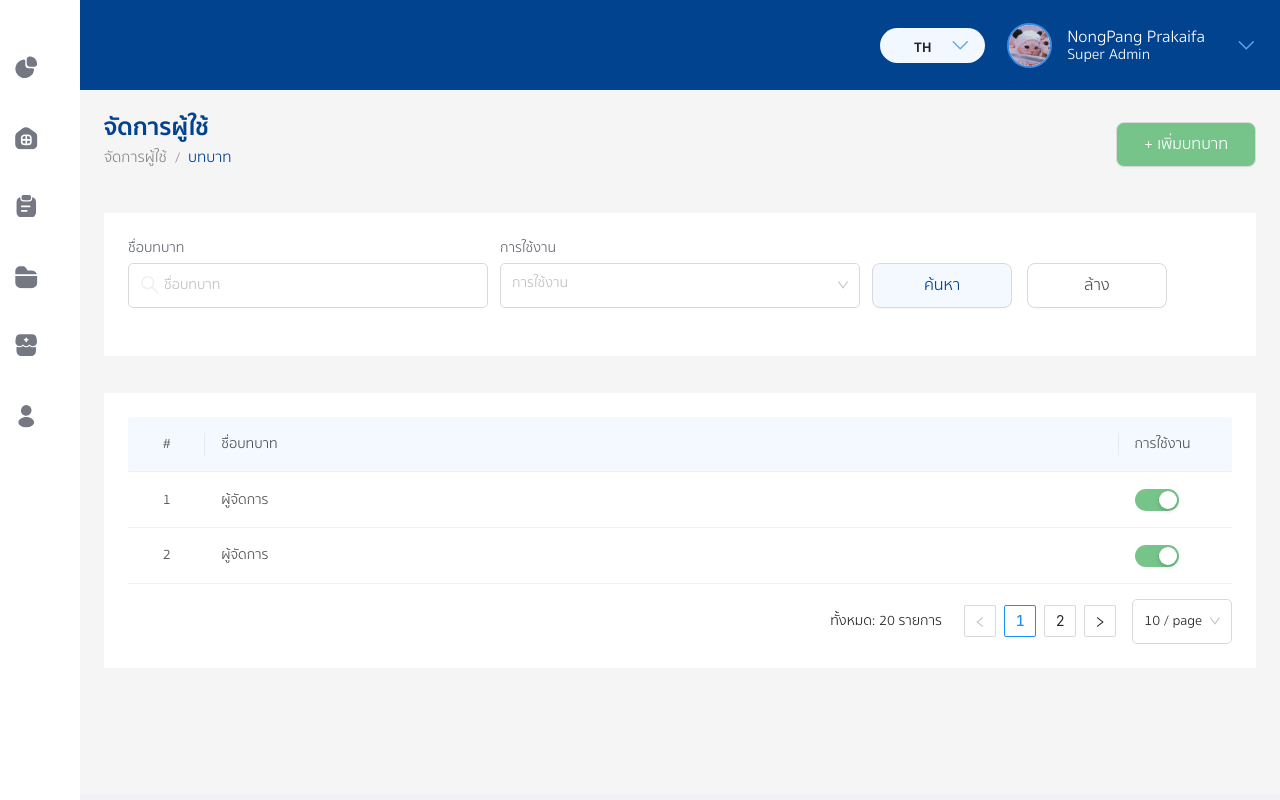
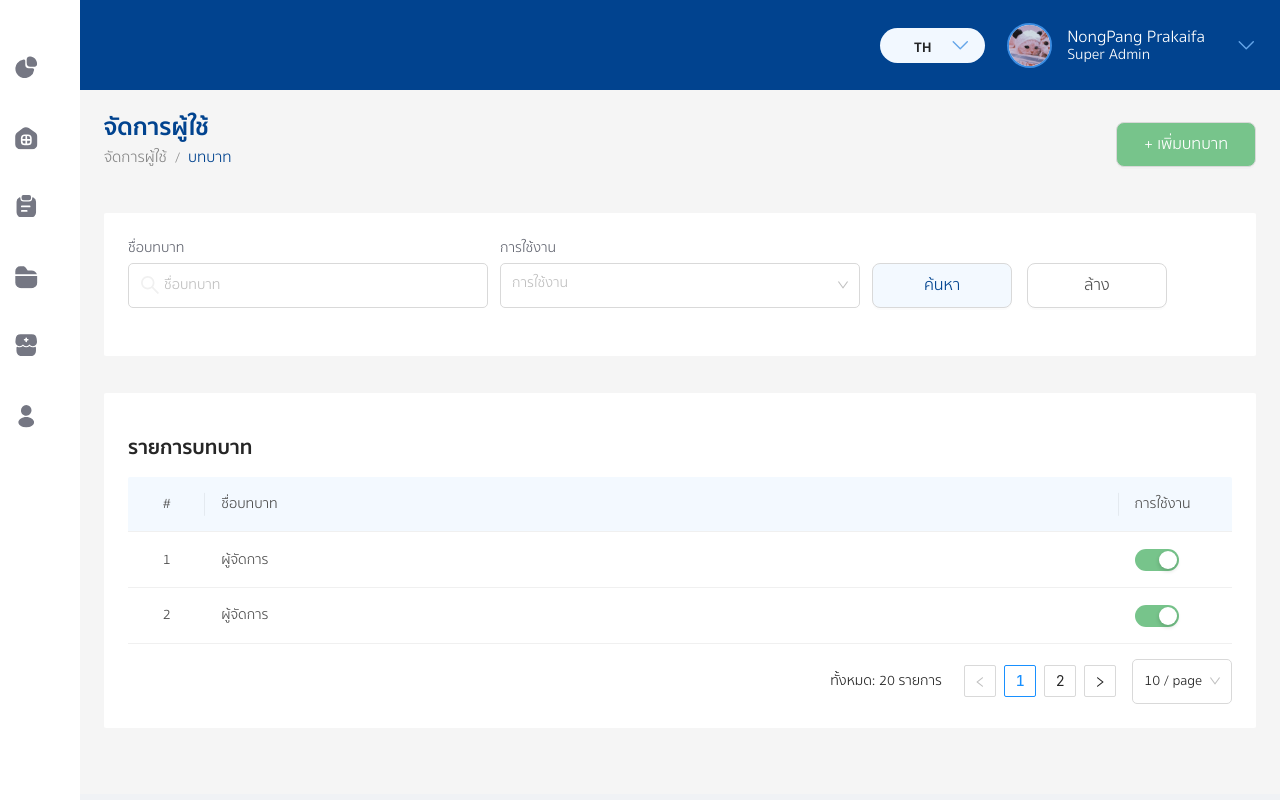
Before and after one commit to HusenMasmumas/ab-solute-health-were-house, a React (Create React App) app: page /#/user/role in a window 1280 px wide. Built offline with nearby package versions, Linux system fonts and the light colour scheme.

Commit message:
refactor: 💡 fix conditon render action header

```diff
--- a/src/component/Table/MoTable.tsx
+++ b/src/component/Table/MoTable.tsx
@@ -43,7 +43,7 @@ const MoTable = ({
     <>
       <Card className={`w-full !my-10 !border-0 ${noMarginTop ? '!my-0' : '!my-10'}`}>
         {
-          headerTable && actions &&
+          (headerTable || actions ) &&
           <div className="flex h-16">
             <div className="text-[20px] font-semibold w-[70%] flex items-center">
               {headerTable ? headerTable : null}
```
